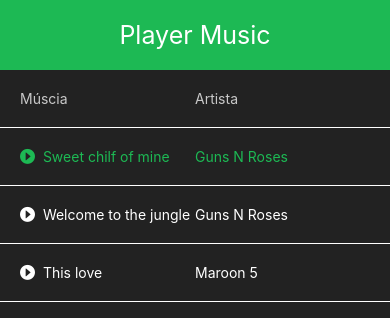
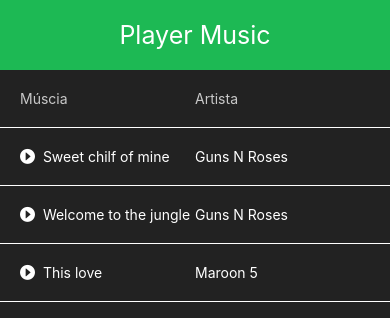
Before and after one commit to 6derick6/Player-Music, a React Native app: screen / in a window 390 px wide. Shown: the top 318 px of the page. Built offline with nearby package versions, Linux system fonts and the light colour scheme.

Commit message:
App Music 4/5

```diff
--- a/App.js
+++ b/App.js
@@ -13,30 +13,32 @@
     {
       nome: 'Sweet chilf of mine',
       artista: 'Guns N Roses',
-      playing: true,
-      file: ''
+      playing: false,
+      file: require('./audio.mp3')
     },
 
     {
       nome: 'Welcome to the jungle',
       artista: 'Guns N Roses',
       playing: false,
-      file: ''
+      file: require('./audio.mp3')
     },
 
     {
       nome: 'This love',
       artista: 'Maroon 5',
       playing: false,
-      file: ''
+      file: require('./audio.mp3')
     }
 
   ]);
 
-  const changeMusic = (id) =>{
+  const changeMusic = async (id) =>{
+    let curFile = null;
     let newMusics = musicas.filter((val,k)=>{
         if(id == k){
           musicas[k].playing = true;
+          curFile = musicas[k].file;
         }
         else{
           musicas[k].playing = false;
@@ -45,6 +47,18 @@
         return musicas[k];
     })
 
+    if(audio != null){
+      audio.unloadAsync();
+    }
+
+    let curAudio = new Audio.Sound();
+
+    try{
+      await curAudio.loadAsync(curFile);
+      await curAudio.playAsync();
+    }catch(error){}
+
+    setarAudio(curAudio);
     setarMusicas(newMusics);
   }
 
```
Also changed, not shown: 1 other file (tests, documents, lock files or other folders).
